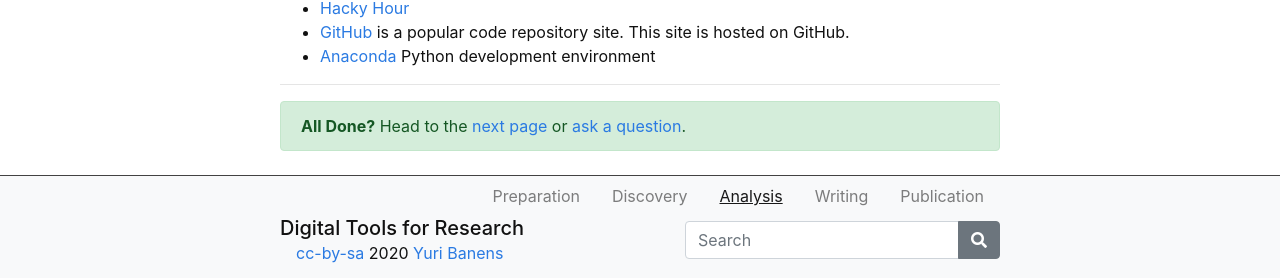
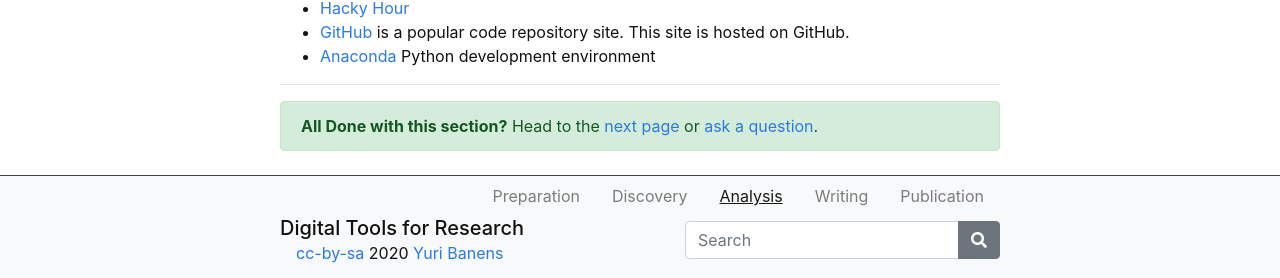
Before and after one commit to ybanens/digital-tools, a Jekyll site: the page built from content/3-analysis.md, in a window 1280 px wide. Shown: the part 1795-2073 px from the top of the page. Built offline with Jekyll 4.4.1, drawn with Linux system fonts in a browser that asks for light colours.

Commit message:
Update 3-analysis.md

```diff
--- a/content/3-analysis.md
+++ b/content/3-analysis.md
@@ -76,6 +76,6 @@ The tools
 
 ---
 
-{% capture text %}**All Done?** Head to the [next page](4-writing.html) or [ask a question](https://griffithu.padlet.org/y_banens1/60je7s1g90b3f69h).
+{% capture text %}**All Done with this section?** Head to the [next page](4-writing.html) or [ask a question](https://griffithu.padlet.org/y_banens1/60je7s1g90b3f69h){:target="_blank"}.
 {% endcapture %}
 {% include alert.md text=text color="success" %}
```
